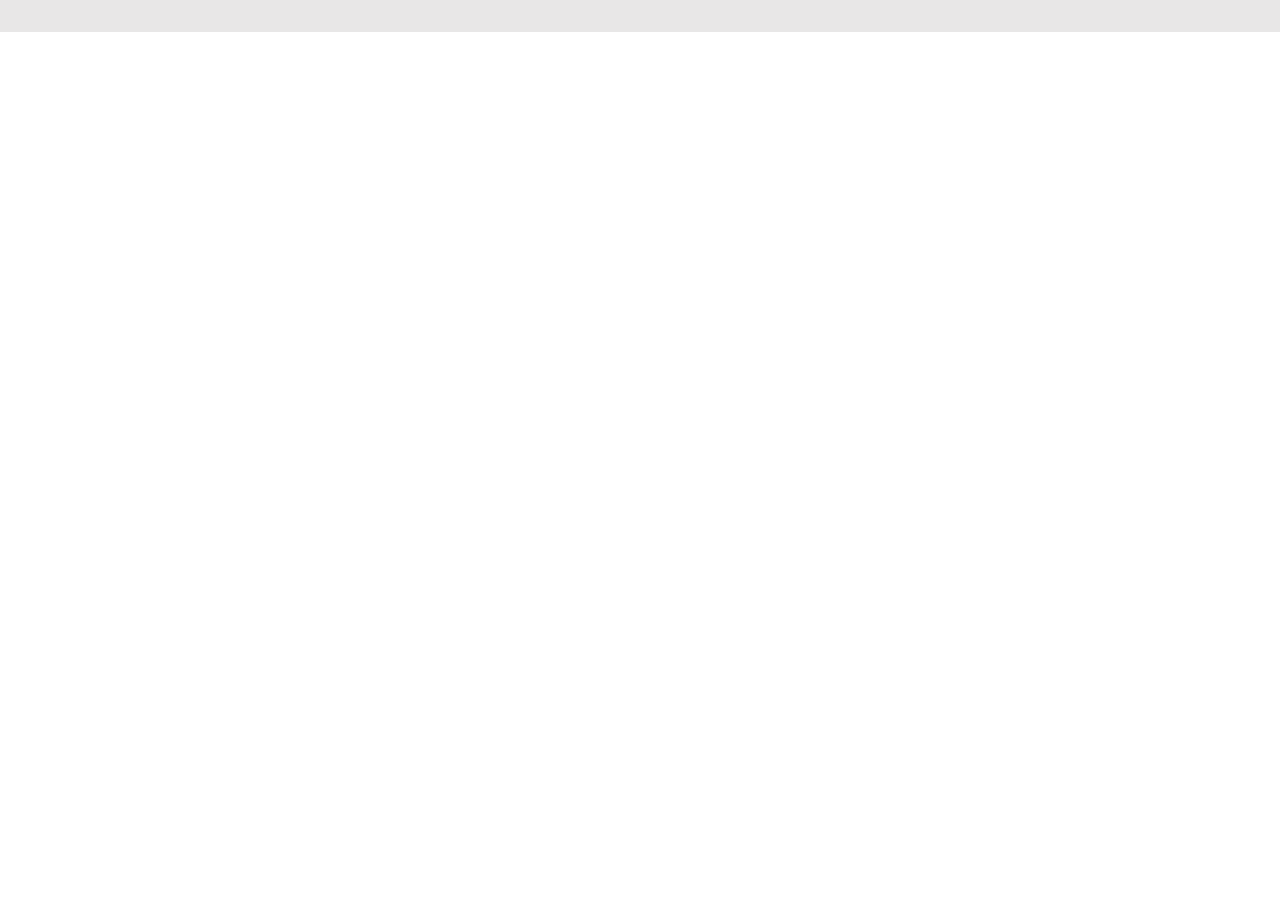
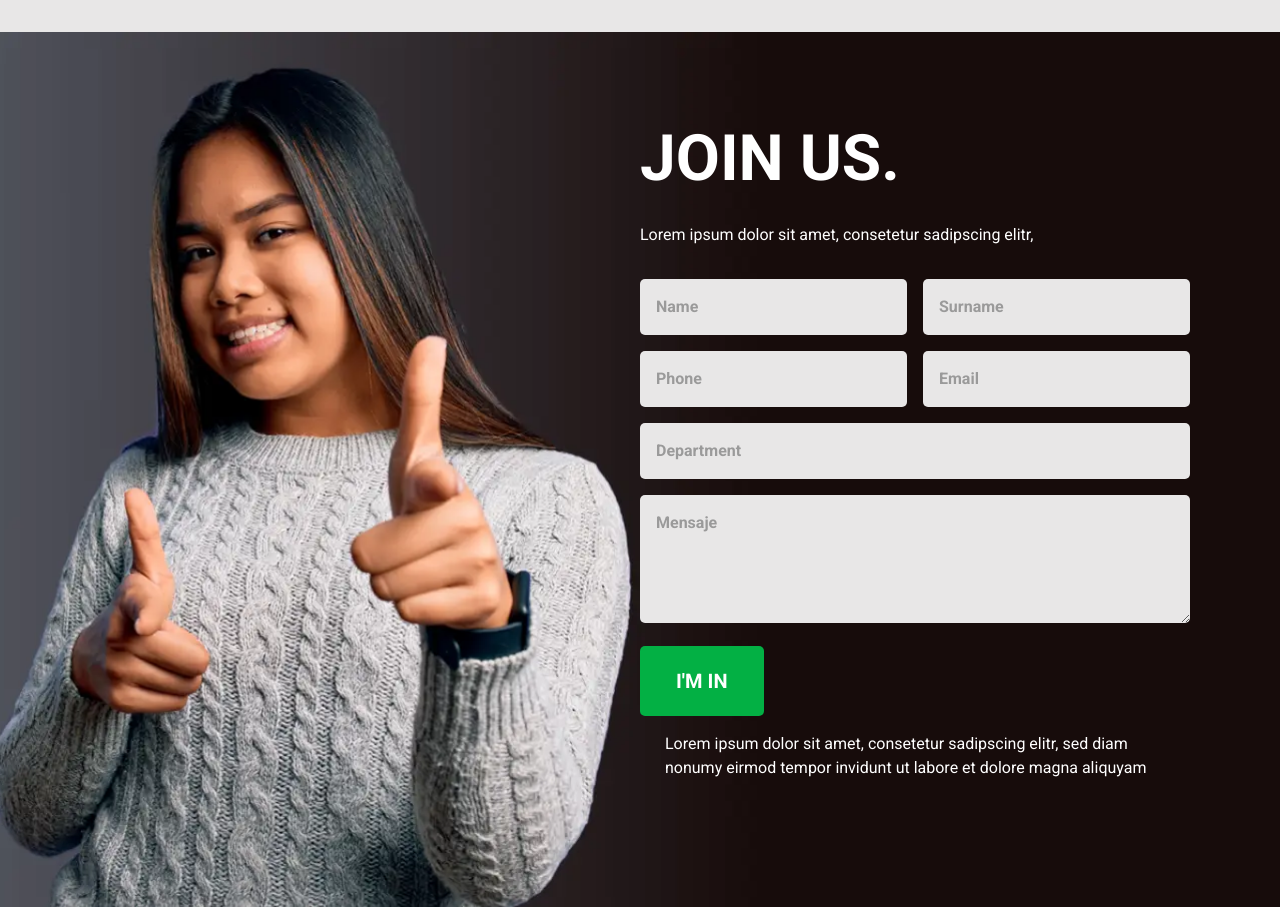
Before and after one commit to YoimelDev/Frontend-React-Test, a React (Vite) app: page / in a window 1280 px wide. Shown: the part 3860-4767 px from the top of the page. Before the commit the page ends 3892 px from the top, so only its background shows below. Built offline with nearby package versions, Linux system fonts and the light colour scheme.

Commit message:
feat: Add JoinUs component and styles

```diff
--- a/src/App.tsx
+++ b/src/App.tsx
@@ -1,5 +1,5 @@
 // Components
-import { TimeCountDown, Header, Hero, SocialMedia } from '@/components'
+import { TimeCountDown, Header, Hero, SocialMedia, JoinUs } from '@/components'
 
 // Images
 import pic1 from '@/assets/images/Pic1.webp'
@@ -203,6 +203,8 @@ const App = () => {
 						</div>
 					</div>
 				</section>
+
+				<JoinUs />
 			</main>
 		</>
 	)
--- a/src/assets/scss/components/_index.scss
+++ b/src/assets/scss/components/_index.scss
@@ -6,3 +6,4 @@
 @import 'learn';
 @import 'horizon';
 @import 'latestVideos';
+@import 'joinUs';
--- /dev/null
+++ b/src/assets/scss/components/_joinUs.scss
@@ -0,0 +1,83 @@
+.joinUs {
+    position: relative;
+    display: flex;
+
+    .joinUs__image {
+        position: absolute;
+        top: 0;
+        left: 0;
+        width: 100%;
+        height: 100%;
+        object-fit: cover;
+        z-index: -1;
+
+        img {
+            width: 100%;
+            height: 100%;
+            object-fit: cover;
+        }
+    }
+
+    & > div {
+        flex: 1;
+    }
+
+    .joinUs__form {
+        flex: 1;
+        padding: 95px 0;
+
+        h2 {
+			margin-bottom: 2rem;
+			font-size: 4rem;
+			font-weight: 700;
+			line-height: 1;
+			color: white;
+		}
+
+		p {
+            margin-bottom: 2rem;
+			max-width: 500px;
+			font-size: 1rem;
+			font-weight: 400;
+			color: white;
+		}
+
+        .joinUs__form__container {
+            display: grid;
+            grid-template-columns: 1fr 1fr;
+            gap: 1rem;
+            max-width: 550px;
+
+            .joinUs__form__input {
+                width: 100%;
+
+                input,
+                textarea {
+                    width: 100%;
+                    padding: 1rem;
+                    font-size: 1rem;
+                    font-weight: 400;
+                    color: $gray_dark;
+                    background-color: $gray_light;
+                    border: none;
+                    border-radius: 5px;
+
+                    &::placeholder {
+                        color: $gray_dark;
+                        font-weight: 700;
+                    }
+                }
+            }
+
+            .joinUs__form__input:nth-child(5),
+            .joinUs__form__input:nth-child(6),
+            p {
+                grid-column: 1/3;
+            }
+
+            p {
+                margin-inline: auto;
+            }
+        }
+    }
+}
--- /dev/null
+++ b/src/components/JoinUs/JoinUs.tsx
@@ -0,0 +1,96 @@
+import join_us from '@/assets/images/join_us.webp'
+
+export const JoinUs = () => {
+	return (
+		<section className="joinUs">
+			<picture className="joinUs__image">
+				<img src={join_us} loading="lazy" alt="Imagen" />
+			</picture>
+
+			<div></div>
+
+			<form className="joinUs__form">
+				<header>
+					<h2>JOIN US.</h2>
+					<p>
+						Lorem ipsum dolor sit amet, consetetur sadipscing elitr,
+					</p>
+				</header>
+
+				<div className="joinUs__form__container">
+					{/* name */}
+					<div className="joinUs__form__input">
+						<input
+							type="text"
+							id="name"
+							name="name"
+							placeholder="Name"
+						/>
+					</div>
+
+					{/* surname */}
+					<div className="joinUs__form__input">
+						<input
+							type="text"
+							id="surname"
+							name="surname"
+							placeholder="Surname"
+						/>
+					</div>
+
+					{/* phone*/}
+					<div className="joinUs__form__input">
+						<input
+							type="tel"
+							id="phone"
+							name="phone"
+							placeholder="Phone"
+						/>
+					</div>
+
+					{/* email */}
+					<div className="joinUs__form__input">
+						<input
+							type="email"
+							id="email"
+							name="email"
+							placeholder="Email"
+						/>
+					</div>
+
+					{/* derpartment */}
+					<div className="joinUs__form__input">
+						<input
+							type="text"
+							id="derpartment"
+							name="derpartment"
+							placeholder="Department"
+						/>
+					</div>
+
+					{/* message */}
+					<div className="joinUs__form__input">
+						<textarea
+							id="message"
+							name="message"
+							placeholder="Mensaje"
+                            rows={4}
+						/>
+					</div>
+
+					<div className="joinUs__form__button">
+						<button className="btn">I'M IN</button>
+					</div>
+
+                    <p className="joinUs__form__text">
+                        Lorem ipsum dolor sit amet, consetetur sadipscing elitr, sed
+                        diam nonumy eirmod tempor invidunt ut labore et dolore magna
+                        aliquyam
+                    </p>
+				</div>
+
+
+			</form>
+		</section>
+	)
+}
--- /dev/null
+++ b/src/components/JoinUs/index.ts
@@ -0,0 +1 @@
+export * from './JoinUs';
--- a/src/components/index.ts
+++ b/src/components/index.ts
@@ -1,6 +1,7 @@
-export * from './TimeCountDown';
 export * from './Header/Header';
 export * from './Hero/Hero';
 export * from './Icons/AccessPointIcon';
 export * from './Icons/PlayerPlayIcon';
+export * from './JoinUs/JoinUs';
 export * from './SocialMedia/SocialMedia';
+export * from './TimeCountDown/TimeCountDown';
```
